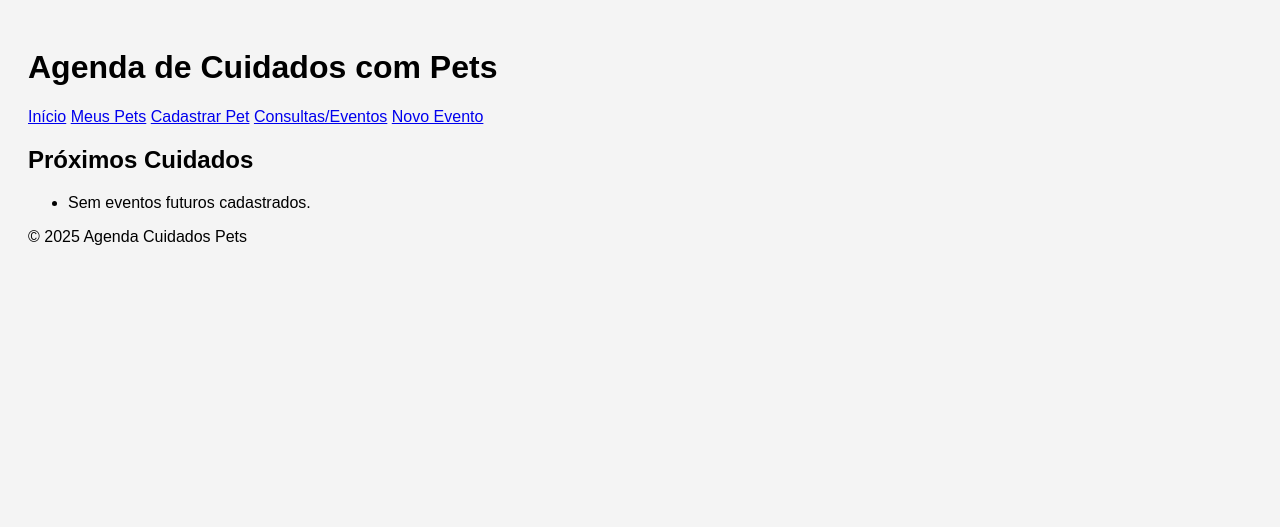
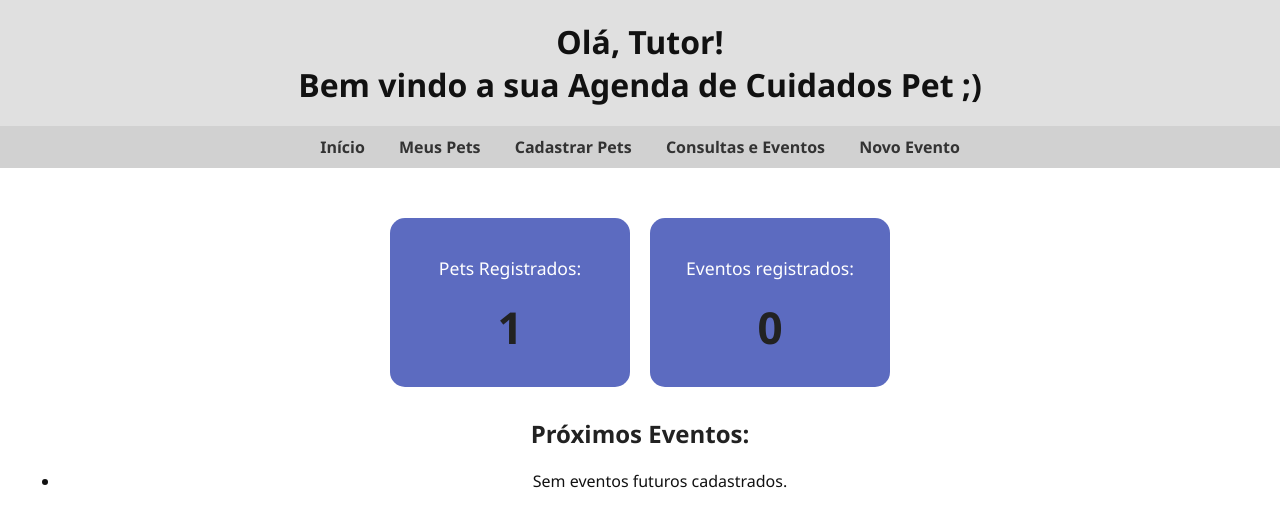
Before and after one commit to fefmatioli/agenda-cuidados-pets, a Django app: page / in a window 1280 px wide. Shown: the top 527 px of the page. Run offline with Django 5.2, Linux system fonts and the light colour scheme; data comes from the database, SQL or seed files in the repository; both versions use the stored data as it was after the commit; data that the repository does not hold is empty.

Commit message:
Teste CSS
Só coloquei umas coisinhas pra enfeitar no CSS a partir de um design simples no figma

```diff
--- a/agenda/static/css/estilo.css
+++ b/agenda/static/css/estilo.css
@@ -1,5 +1,66 @@
 body {
-    background-color: #f4f4f4;
-    font-family: Arial, sans-serif;
+    font-family: 'Segoe UI', Tahoma, Geneva, Verdana, sans-serif;
+    margin: 0;
+    padding: 0;
+    background-color: #ffffff;
+    color: #111;
+}
+
+header {
+    background-color: #e0e0e0;
     padding: 20px;
+    text-align: center;
 }
+
+header h1 {
+    margin: 0;
+    font-size: 2em;
+}
+
+nav {
+    background-color: #d1d1d1;
+    padding: 10px 0;
+    text-align: center;
+}
+
+nav a {
+    margin: 0 15px;
+    text-decoration: none;
+    color: #333;
+    font-weight: bold;
+}
+
+nav a:hover {
+    text-decoration: underline;
+}
+
+.container {
+    padding: 20px;
+    text-align: center;
+}
+
+.cards {
+    display: flex;
+    justify-content: center;
+    gap: 20px;
+    margin: 30px 0;
+}
+
+.card {
+    background-color: #5c6bc0;
+    color: white;
+    padding: 20px;
+    border-radius: 15px;
+    width: 200px;
+    font-size: 1.1em;
+}
+
+.card h2 {
+    margin: 10px 0;
+    font-size: 2.5em;
+}
+
+h2, h3 {
+    margin-top: 30px;
+    color: #222;
+}
--- a/agenda/templates/agenda/base.html
+++ b/agenda/templates/agenda/base.html
@@ -1,5 +1,4 @@
 {% load static %}
-
 <!DOCTYPE html>
 <html lang="pt-br">
 <head>
@@ -9,22 +8,19 @@
 </head>
 <body>
     <header>
-        <h1>Agenda de Cuidados com Pets</h1>
-            <nav>
-                <a href="{% url 'home' %}">Início</a>
-                <a href="{% url 'listar_pets' %}">Meus Pets</a>
-                <a href="{% url 'adicionar_pet' %}">Cadastrar Pet</a>
-                <a href="{% url 'listar_eventos' %}">Consultas/Eventos</a>
-                <a href="{% url 'adicionar_evento' %}">Novo Evento</a>
-            </nav>
+        <h1>Olá, Tutor!<br>Bem vindo a sua Agenda de Cuidados Pet ;)</h1>
     </header>
 
-    <main>
+    <nav>
+        <a href="{% url 'home' %}">Início</a>
+        <a href="{% url 'listar_pets' %}">Meus Pets</a>
+        <a href="{% url 'adicionar_pet' %}">Cadastrar Pets</a>
+        <a href="{% url 'listar_eventos' %}">Consultas e Eventos</a>
+        <a href="{% url 'adicionar_evento' %}">Novo Evento</a>
+    </nav>
+
+    <div class="container">
         {% block content %}{% endblock %}
-    </main>
-
-    <footer>
-        <p>&copy; 2025 Agenda Cuidados Pets</p>
-    </footer>
+    </div>
 </body>
 </html>
--- a/agenda/templates/agenda/home.html
+++ b/agenda/templates/agenda/home.html
@@ -1,11 +1,24 @@
 {% extends 'agenda/base.html' %}
 {% block content %}
-  <h2>Próximos Cuidados</h2>
+
+<div class="cards">
+    <div class="card">
+        <p>Pets Registrados:</p>
+        <h2>{{ pets|length }}</h2>
+    </div>
+    <div class="card">
+        <p>Eventos registrados:</p>
+        <h2>{{ eventos|length }}</h2>
+    </div>
+</div>
+
+<h2>Próximos Eventos:</h2>
 <ul>
   {% for evento in eventos %}
-      <li>{{ evento.data }} - {{ evento.get_tipo_display }} do pet {{ evento.pet.nome }}</li>
+    <li>{{ evento.get_tipo_display }} do pet {{ evento.pet.nome }} - {{ evento.data|date:"d/m/Y" }}</li>
   {% empty %}
     <li>Sem eventos futuros cadastrados.</li>
   {% endfor %}
 </ul>
+
 {% endblock %}
--- a/agenda/views.py
+++ b/agenda/views.py
@@ -4,7 +4,12 @@ from .forms import PetForm, EventoForm
 from datetime import date
 
 def home(request):
-    return render(request, 'agenda/home.html')
+    eventos = Evento.objects.filter(data__gte=date.today()).order_by('data')
+    pets = Pet.objects.all()
+    return render(request, 'agenda/home.html', {
+        'eventos': eventos,
+        'pets': pets,
+    })
 
 def listar_pets(request):
     pets = Pet.objects.all()
```
Also changed, not shown: db.sqlite3, media/pets/Lili.jpg (added). Lines whose indentation alone changed are shown as unchanged.
